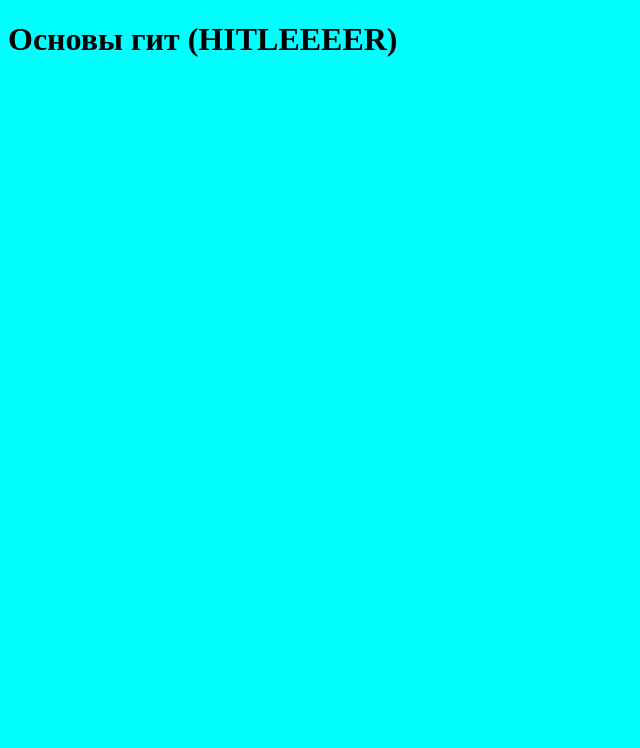
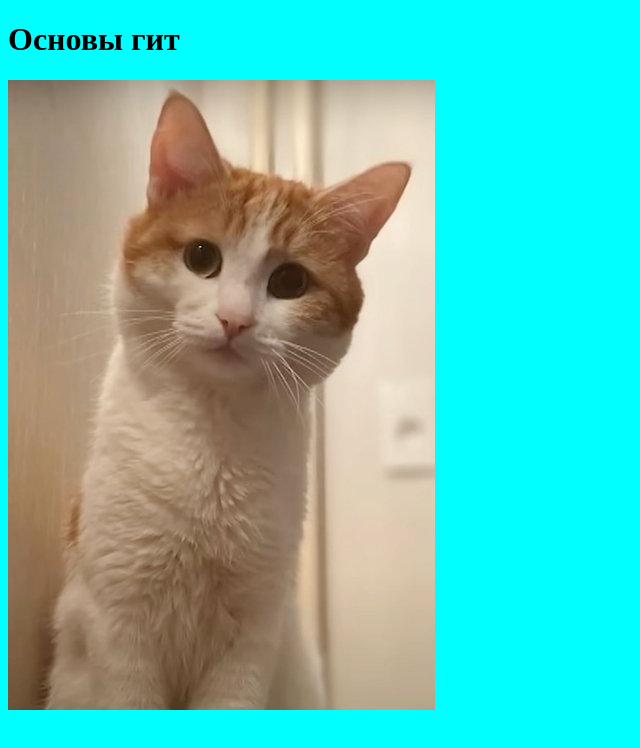
Before and after one commit to Bibanoid/git_samsonov_p_36, a plain HTML site: page index.html in a window 1280 px wide. Shown: the whole page, without its empty margins (0-640 px from the left). Drawn offline with Linux system fonts and the light colour scheme.

Commit message:
adding img

```diff
--- a/index.html
+++ b/index.html
@@ -7,6 +7,7 @@
     <link rel="stylesheet" href="css/styles.css">
 </head>
 <body>
-    <h1>Основы гит (HITLEEEER)</h1>
+    <h1>Основы гит</h1>
+    <img src="/imgs/preview_2591164ece7f78adf94d69dcf105ba8a.jpg" alt="">
 </body>
 </html>
```
Also changed, not shown: imgs/preview_2591164ece7f78adf94d69dcf105ba8a.jpg (added).
